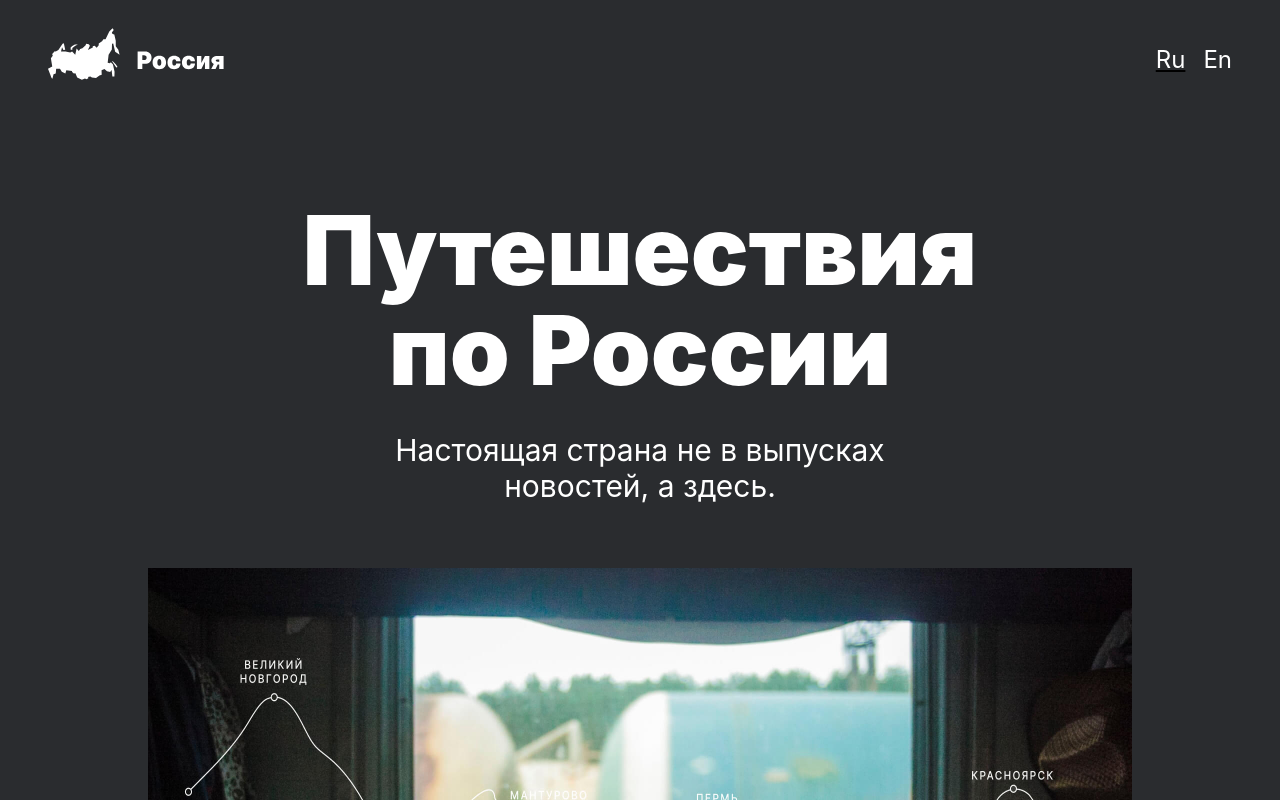
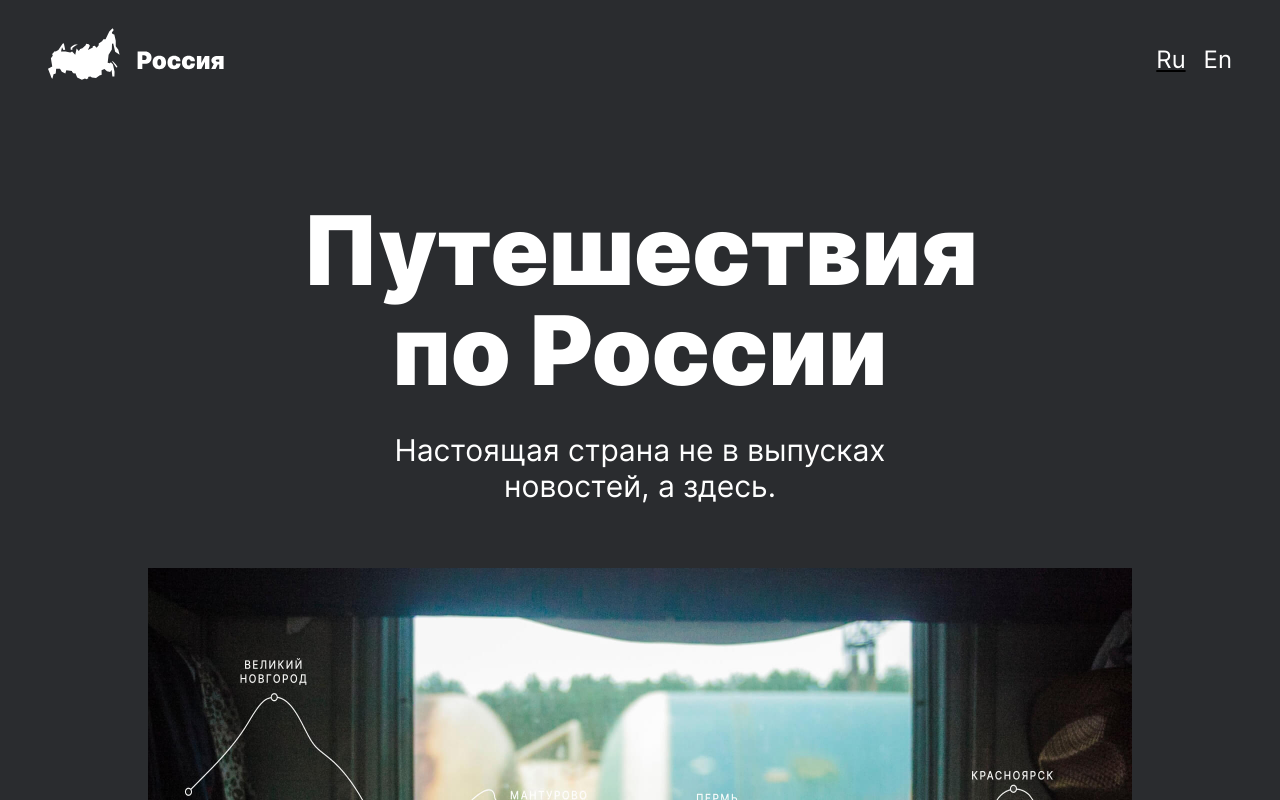
Before and after one commit to KittyKat91/russian-travel, a plain HTML site: page index.html in a window 1280 px wide. Shown: the top 800 px of the page. Drawn offline with Linux system fonts and the light colour scheme.

Commit message:
fonts updated

```diff
--- a/blocks/page/page.css
+++ b/blocks/page/page.css
@@ -1,5 +1,5 @@
 .page{
-    font-family: Inter, Arial, sans-serif;
+    font-family: 'Inter', sans-serif;
     background-color: #2A2C2F;
     max-width: 1280px;
 }
--- a/vendor/fonts.css
+++ b/vendor/fonts.css
@@ -3,19 +3,19 @@
     font-style: normal;
     font-weight: 400;
     font-display: swap;
-    src: url(../vendor/fonts/Inter-Regular.ttf) format('ttf');
+    src: url(../vendor/fonts/Inter-Regular.woff) format('woff');
 }
 @font-face {
     font-family: 'Inter';
     font-style: normal;
     font-weight: 700;
     font-display: swap;
-    src: url(../vendor/fonts/Inter-Bold.ttf) format('ttf');
+    src: url(../vendor/fonts/Inter-Bold.woff) format('woff');
 }
 @font-face {
     font-family: 'Inter';
     font-style: normal;
     font-weight: 900;
     font-display: swap;
-    src: url(../vendor/fonts/Inter-Black.ttf) format('ttf');
+    src: url(../vendor/fonts/Inter-Black.woff) format('woff');
 }
```
Also changed, not shown: vendor/fonts/Inter-Black.ttf (deleted), vendor/fonts/Inter-Black.woff (added), vendor/fonts/Inter-Bold.ttf (deleted), vendor/fonts/Inter-Bold.woff (added), vendor/fonts/Inter-Regular.ttf (deleted), vendor/fonts/Inter-Regular.woff (added).
